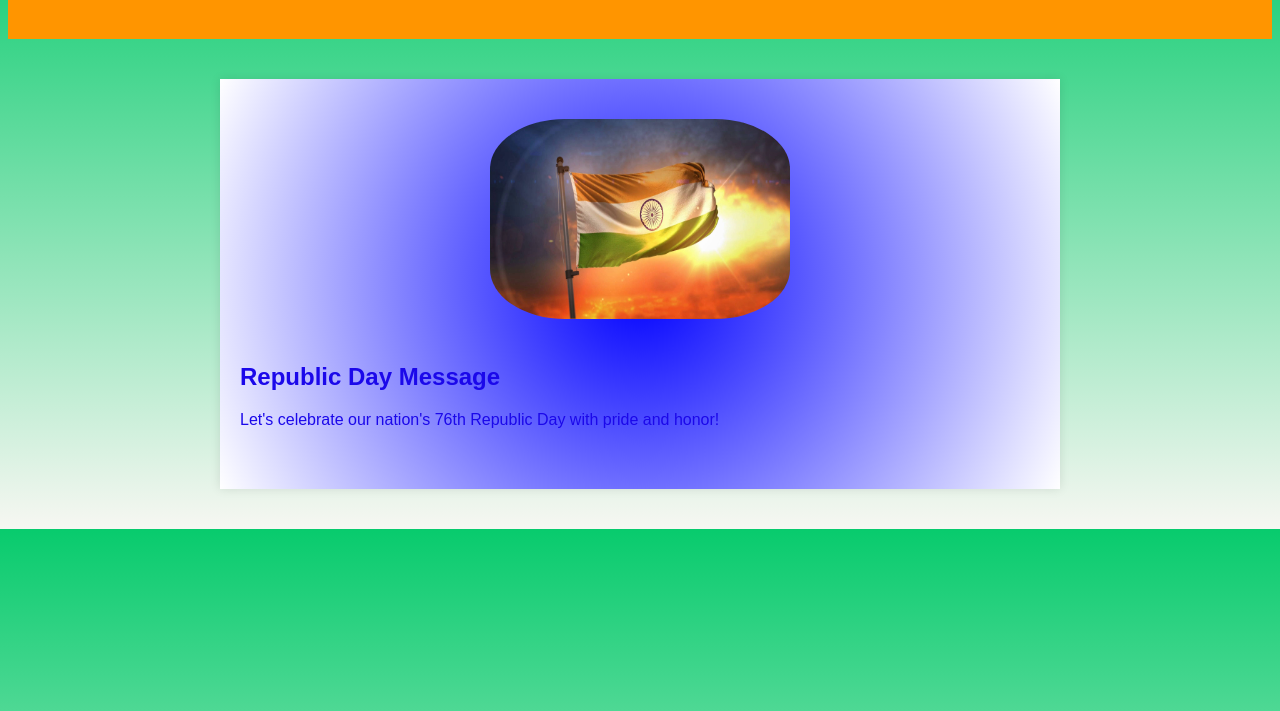
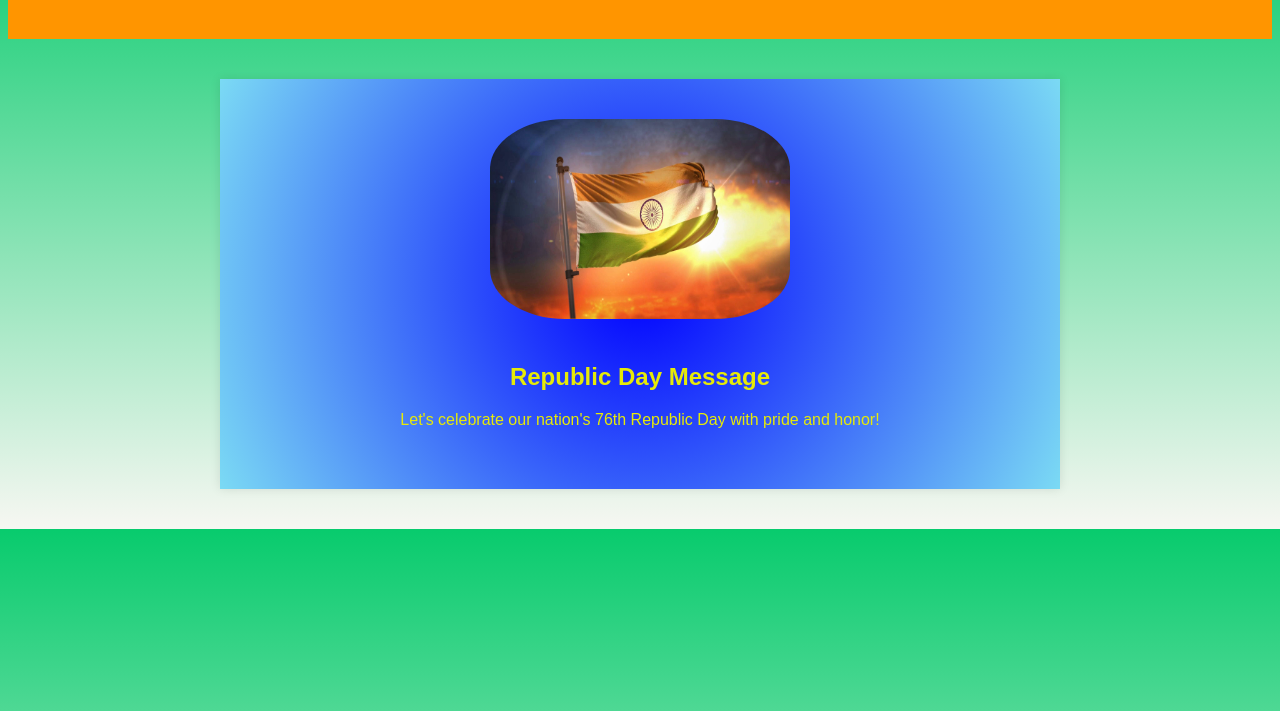
Before and after one commit to anshu2025/jayhind, a plain HTML site: page index.html in a window 1280 px wide. Shown: the part 89-800 px from the top of the page. Drawn offline with Linux system fonts and the light colour scheme.

Commit message:
Update css

```diff
--- a/index.html
+++ b/index.html
@@ -22,7 +22,7 @@ main {
     max-width: 800px;
     margin: 40px auto;
     padding: 20px;
-    background:radial-gradient(circle,blue,white);
+    background:radial-gradient(circle,blue,rgb(123, 218, 244));
     box-shadow: 0 0 10px rgba(0, 0, 0, 0.1);
 }
 
@@ -38,8 +38,9 @@ main {
 }
 
 .message-section {
+ text-align: center;
     margin-bottom: 40px;
-    color: #1b08ea;
+    color:#e6ea08;
 }
 
 /* Responsive design */
```
